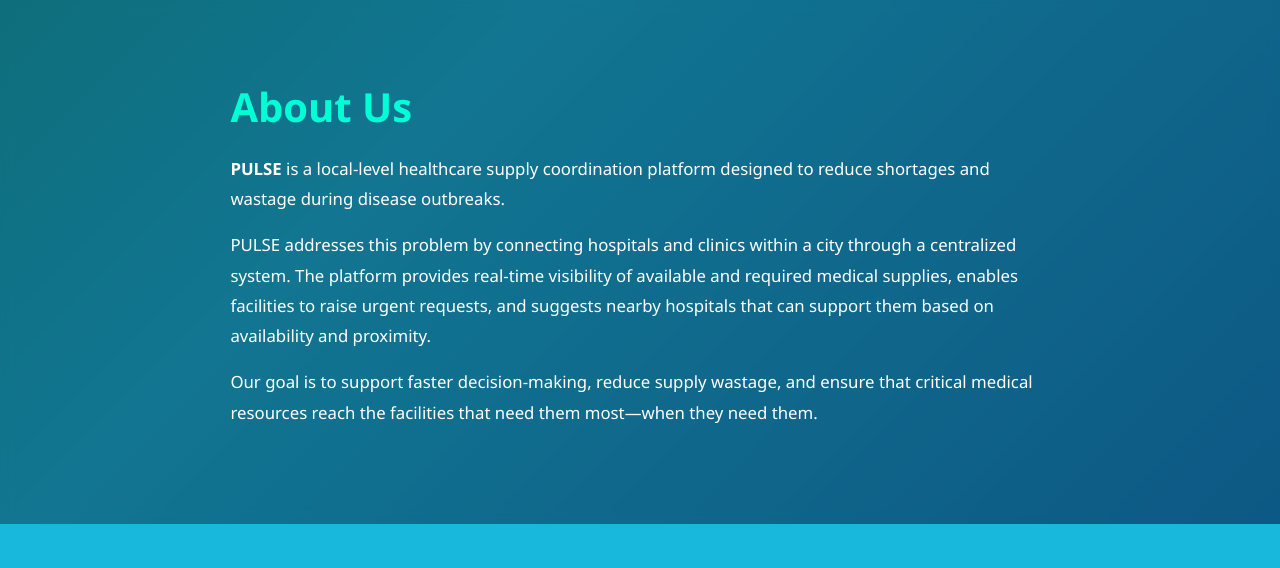
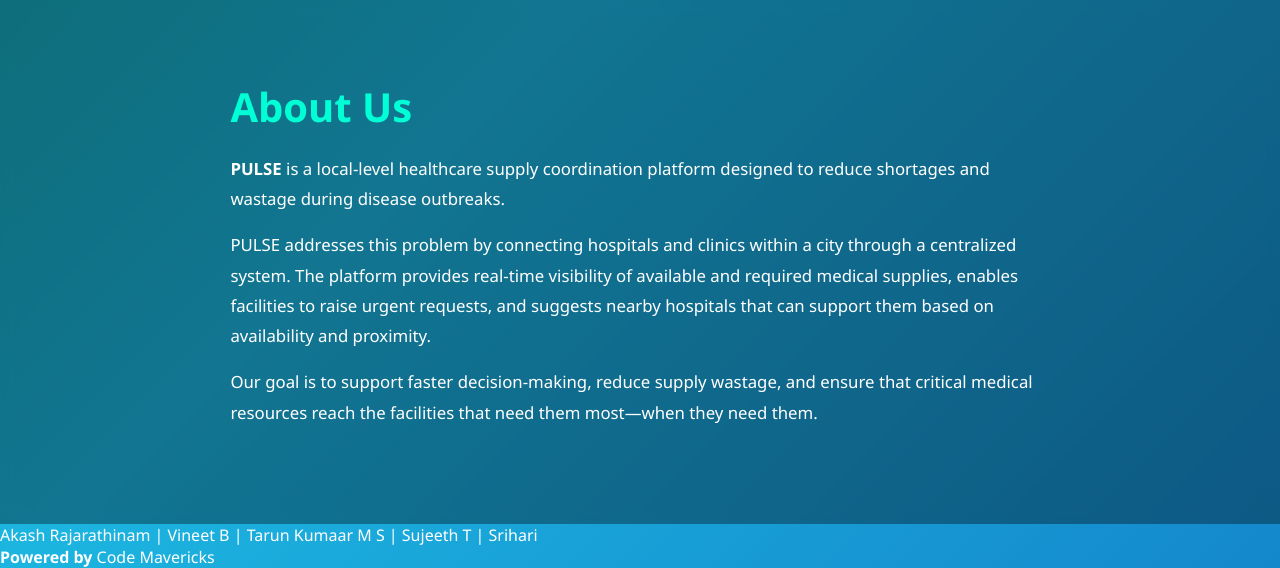
Before and after one commit to nulltheory23/PULSE---A-Smart-Supply-Sync, a Flask app: page / in a window 1280 px wide. Shown: the part 715-1283 px from the top of the page. Before the commit the page ends 1239 px from the top, so only its background shows below. Run offline with Flask 3, Linux system fonts and the light colour scheme.

Commit message:
Update index.html

```diff
--- a/templates/index.html
+++ b/templates/index.html
@@ -57,5 +57,17 @@
     </section>
 
     <script src="{{ url_for('static', filename='script.js') }}"></script>
+    <!-- FOOTER -->
+<footer class="footer">
+  <div class="footer-left">
+    Akash Rajarathinam | Vineet B | Tarun Kumaar M S | Sujeeth T | Srihari
+  </div>
+
+  <div class="footer-right">
+    <strong>Powered by</strong>
+    <span>Code Mavericks</span>
+  </div>
+</footer>
+
 </body>
 </html>
```
